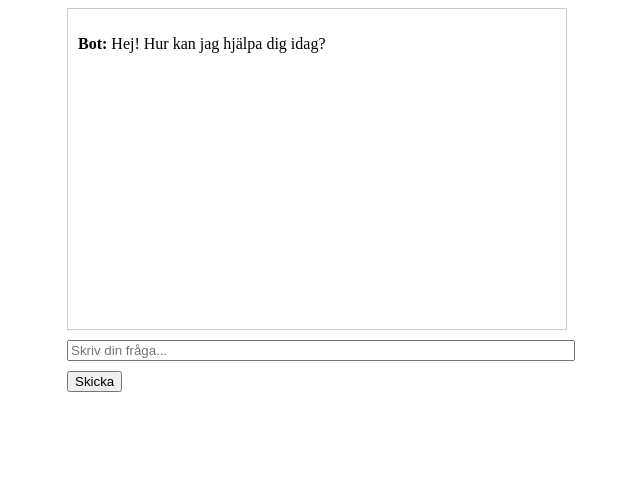
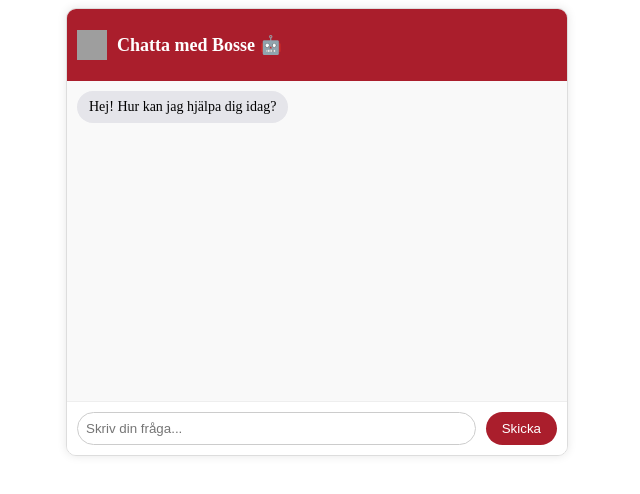
Before and after one commit to Botrygg-dev/botrygg-chatbot2, a Next.js app: page / in a window 1280 px wide. Shown: the top 494 px of the page, without its empty margins (323-963 px from the left). Built offline with nearby package versions, Linux system fonts and the light colour scheme; grey boxes are pictures that could not be loaded.

Commit message:
Update ChatDemo.js

```diff
--- a/components/ChatDemo.js
+++ b/components/ChatDemo.js
@@ -1,40 +1,139 @@
-//trigger re
-import { useState } from "react";
+import { useState, useEffect, useRef } from 'react';
+import Image from 'next/image';
+import logo from '../public/logga.png';
+import bossePic from '../public/94477fa3-63e8-4d8a-a4d8-d5d490916ecc.png';
 
 export default function ChatDemo() {
   const [input, setInput] = useState("");
   const [messages, setMessages] = useState([
     { from: "bot", text: "Hej! Hur kan jag hjälpa dig idag?" }
   ]);
+  const [loading, setLoading] = useState(false);
+  const [isTyping, setIsTyping] = useState(false);
+  const messagesEndRef = useRef(null);
 
   const sendMessage = async () => {
+    if (!input.trim()) return;
+    setLoading(true);
+    setIsTyping(true);
+
+    const userMessage = { from: "user", text: input };
+    const updatedMessages = [...messages, userMessage];
+    setMessages([...updatedMessages, { from: "system", text: "Bosse skriver..." }]);
+
+    try {
+      const formattedForAPI = updatedMessages
+        .filter(m => m.from !== 'system')
+        .map(m => ({
+          role: m.from === 'user' ? 'user' : 'assistant',
+          content: m.text
+        }));
+
       const res = await fetch("/api/chatbot", {
         method: "POST",
         headers: { "Content-Type": "application/json" },
-      body: JSON.stringify({ message: input })
+        body: JSON.stringify({ messages: formattedForAPI })
       });
-    const data = await res.json();
-    setMessages([...messages, { from: "user", text: input }, { from: "bot", text: data.reply }]);
+
+      const text = await res.text();
+      console.log("Rått svar från API:", text);
+
+      let data;
+      try {
+        data = JSON.parse(text);
+      } catch (e) {
+        console.error("Kunde inte tolka JSON:", e.message);
+        setMessages(prev => [...prev.filter(m => m.text !== "Bosse skriver..."), { from: "bot", text: "Kunde inte läsa svaret från servern." }]);
+        return;
+      }
+
+      setMessages(prev => [...prev.filter(m => m.text !== "Bosse skriver..."), { from: "bot", text: data.reply || "(Tomt svar från API)" }]);
+    } catch (error) {
+      console.error("Fetch-fel:", error);
+      setMessages(prev => [...prev.filter(m => m.text !== "Bosse skriver..."), { from: "bot", text: "Fel vid kontakt med servern." }]);
+    } finally {
+      setLoading(false);
+      setIsTyping(false);
       setInput("");
+    }
   };
 
+  useEffect(() => {
+    messagesEndRef.current?.scrollIntoView({ behavior: 'smooth' });
+  }, [messages]);
+
   return (
-    <div style={{ maxWidth: 500, margin: '0 auto' }}>
-      <div style={{ height: 300, overflowY: "scroll", border: "1px solid #ccc", padding: 10 }}>
+    <div style={{ maxWidth: 500, margin: '0 auto', border: '1px solid #ddd', borderRadius: 10, overflow: 'hidden', boxShadow: '0 0 10px rgba(0,0,0,0.1)' }}>
+      <style>
+        {`
+          @keyframes blink {
+            0% { opacity: 0.2; }
+            20% { opacity: 1; }
+            100% { opacity: 0.2; }
+          }
+          .dot-flash span {
+            animation: blink 1.4s infinite both;
+          }
+          .dot-flash span:nth-child(2) {
+            animation-delay: 0.2s;
+          }
+          .dot-flash span:nth-child(3) {
+            animation-delay: 0.4s;
+          }
+        `}
+      </style>
+      <div style={{ background: '#aa1e2c', color: 'white', padding: 10, display: 'flex', alignItems: 'center' }}>
+        <Image src={logo} alt="Botrygg logotyp" width={30} height={30} />
+        <h2 style={{ marginLeft: 10, fontSize: 18 }}>Chatta med Bosse 🤖</h2>
+      </div>
+      <div style={{ height: 300, overflowY: 'scroll', background: '#f9f9f9', padding: 10 }}>
         {messages.map((msg, i) => (
-          <div key={i} style={{ textAlign: msg.from === "bot" ? "left" : "right" }}>
-            <p><strong>{msg.from === "bot" ? "Bot" : "Du"}:</strong> {msg.text}</p>
+          <div
+            key={i}
+            style={{
+              display: 'flex',
+              justifyContent: msg.from === 'user' ? 'flex-end' : 'flex-start',
+              marginBottom: 10
+            }}
+          >
+            <div
+              style={{
+                background: msg.from === 'user' ? '#007aff' : '#e5e5ea',
+                color: msg.from === 'user' ? 'white' : 'black',
+                padding: '8px 12px',
+                borderRadius: 20,
+                maxWidth: '70%',
+                fontSize: 14
+              }}
+            >
+              {msg.text}
+            </div>
           </div>
         ))}
+        {isTyping && (
+          <div style={{ textAlign: 'left', fontStyle: 'italic', color: '#999', marginLeft: 10 }}>
+            Bosse skriver <span className="dot-flash"><span>.</span><span>.</span><span>.</span></span>
           </div>
+        )}
+        <div ref={messagesEndRef} />
+      </div>
+      <div style={{ display: 'flex', padding: 10, borderTop: '1px solid #eee', background: '#fff' }}>
         <input
           type="text"
           value={input}
-        onChange={e => setInput(e.target.value)}
+          onChange={(e) => setInput(e.target.value)}
           placeholder="Skriv din fråga..."
-        style={{ width: "100%", marginTop: 10 }}
+          style={{ flex: 1, padding: 8, borderRadius: 20, border: '1px solid #ccc' }}
+          onKeyDown={(e) => e.key === 'Enter' && sendMessage()}
         />
-      <button onClick={sendMessage} style={{ marginTop: 10 }}>Skicka</button>
+        <button
+          onClick={sendMessage}
+          disabled={loading}
+          style={{ marginLeft: 10, padding: '8px 16px', background: '#aa1e2c', color: 'white', border: 'none', borderRadius: 20 }}
+        >
+          {loading ? "Skickar..." : "Skicka"}
+        </button>
+      </div>
     </div>
   );
 }
```
Lines whose indentation alone changed are shown as unchanged.
